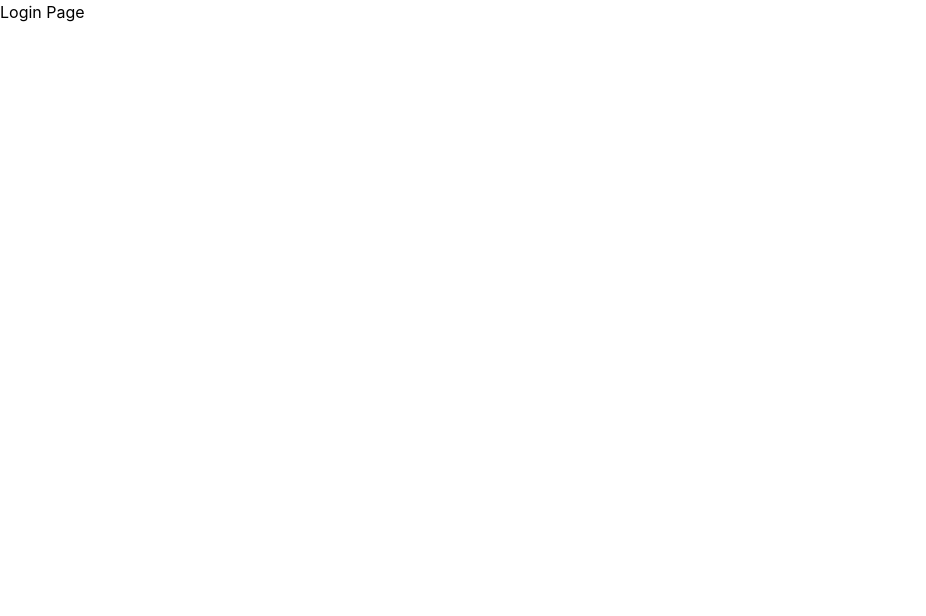
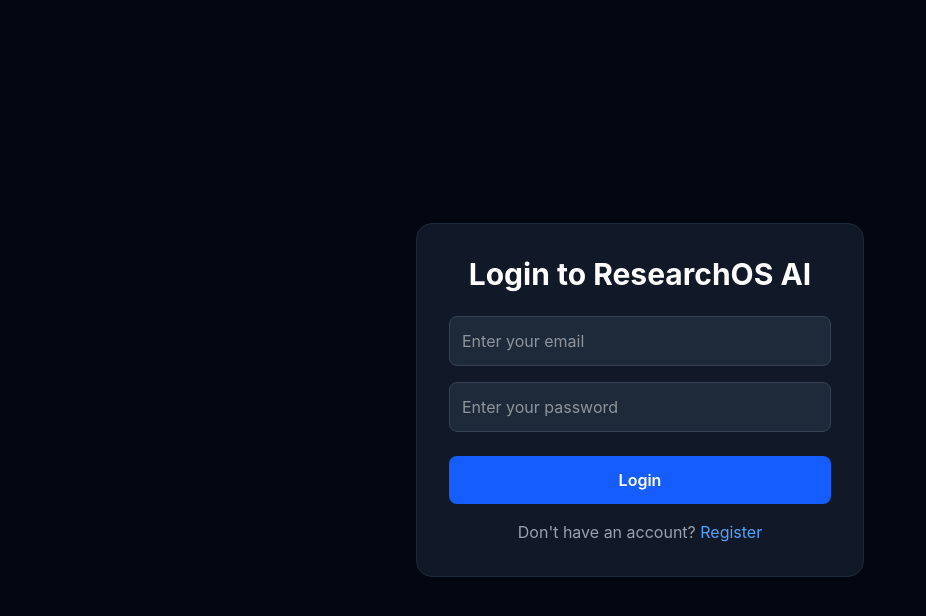
Before and after one commit to palak7931-beep/ResearchMate-AI, a React (Vite) app in the folder frontend/: page /login in a window 1280 px wide. Shown: the top 616 px of the page, without its empty margins (0-926 px from the left). Built offline with nearby package versions, Linux system fonts and the light colour scheme.

Commit message:
Add landing page navigation and login flow

```diff
--- a/frontend/src/components/Features.tsx
+++ b/frontend/src/components/Features.tsx
@@ -30,7 +30,7 @@
 
 const Features = () => {
   return (
-    <section className="py-24 px-6 bg-[#030712]">
+    <section id="features" className="py-24 px-6 bg-[#030712]">
       <div className="max-w-7xl mx-auto">
         <h2 className="text-4xl font-bold text-center mb-14">
           Powerful Features
--- a/frontend/src/components/Hero.tsx
+++ b/frontend/src/components/Hero.tsx
@@ -1,4 +1,8 @@
+import { useNavigate } from "react-router-dom";
+
 const Hero = () => {
+  const navigate = useNavigate();
+
   return (
     <section className="min-h-screen flex flex-col items-center justify-center text-center px-6">
       <p className="text-blue-400 font-semibold mb-4">
@@ -17,11 +21,21 @@
       </p>
 
       <div className="mt-10 flex gap-4">
-        <button className="bg-blue-600 hover:bg-blue-700 px-6 py-3 rounded-xl font-semibold">
+        <button
+          onClick={() => navigate("/register")}
+          className="bg-blue-600 hover:bg-blue-700 px-6 py-3 rounded-xl font-semibold"
+        >
           Get Started
         </button>
 
-        <button className="border border-gray-700 hover:border-blue-500 px-6 py-3 rounded-xl">
+        <button
+          onClick={() => {
+            document
+              .getElementById("features")
+              ?.scrollIntoView({ behavior: "smooth" });
+          }}
+          className="border border-gray-700 hover:border-blue-500 px-6 py-3 rounded-xl"
+        >
           Learn More
         </button>
       </div>
--- a/frontend/src/components/Navbar.tsx
+++ b/frontend/src/components/Navbar.tsx
@@ -1,15 +1,38 @@
+import { useNavigate } from "react-router-dom";
+
 const Navbar = () => {
+  const navigate = useNavigate();
+
   return (
     <nav className="fixed top-0 left-0 w-full z-50 backdrop-blur-md bg-black/30 border-b border-gray-800">
       <div className="max-w-7xl mx-auto flex items-center justify-between px-8 py-4">
-        <h1 className="text-2xl font-bold">ResearchOS AI</h1>
+        <h1
+          className="text-2xl font-bold cursor-pointer"
+          onClick={() => navigate("/")}
+        >
+          ResearchOS AI
+        </h1>
 
         <div className="flex items-center gap-8">
-          <a href="#" className="hover:text-blue-400">Features</a>
-          <a href="#" className="hover:text-blue-400">About</a>
-          <a href="/login" className="hover:text-blue-400">Login</a>
+          <a href="#features" className="hover:text-blue-400">
+            Features
+          </a>
 
-          <button className="bg-blue-600 hover:bg-blue-700 px-5 py-2 rounded-xl">
+          <a href="#about" className="hover:text-blue-400">
+            About
+          </a>
+
+          <button
+            onClick={() => navigate("/login")}
+            className="hover:text-blue-400"
+          >
+            Login
+          </button>
+
+          <button
+            onClick={() => navigate("/register")}
+            className="bg-blue-600 hover:bg-blue-700 px-5 py-2 rounded-xl"
+          >
             Get Started
           </button>
         </div>
--- a/frontend/src/pages/Login.tsx
+++ b/frontend/src/pages/Login.tsx
@@ -1,5 +1,51 @@
+import { useNavigate } from "react-router-dom";
+
 const Login = () => {
-  return <h1>Login Page</h1>;
+  const navigate = useNavigate();
+
+  const handleLogin = () => {
+    // Temporary login navigation
+    navigate("/dashboard");
+  };
+
+  return (
+    <div className="min-h-screen bg-[#030712] text-white flex items-center justify-center">
+      <div className="bg-[#111827] p-8 rounded-2xl border border-gray-800 w-full max-w-md">
+        <h1 className="text-3xl font-bold text-center mb-6">
+          Login to ResearchOS AI
+        </h1>
+
+        <input
+          type="email"
+          placeholder="Enter your email"
+          className="w-full p-3 mb-4 rounded-lg bg-gray-800 border border-gray-700"
+        />
+
+        <input
+          type="password"
+          placeholder="Enter your password"
+          className="w-full p-3 mb-6 rounded-lg bg-gray-800 border border-gray-700"
+        />
+
+        <button
+          onClick={handleLogin}
+          className="w-full bg-blue-600 hover:bg-blue-700 py-3 rounded-lg font-semibold"
+        >
+          Login
+        </button>
+
+        <p className="text-center text-gray-400 mt-4">
+          Don't have an account?{" "}
+          <button
+            onClick={() => navigate("/register")}
+            className="text-blue-400 hover:underline"
+          >
+            Register
+          </button>
+        </p>
+      </div>
+    </div>
+  );
 };
 
 export default Login;
```
